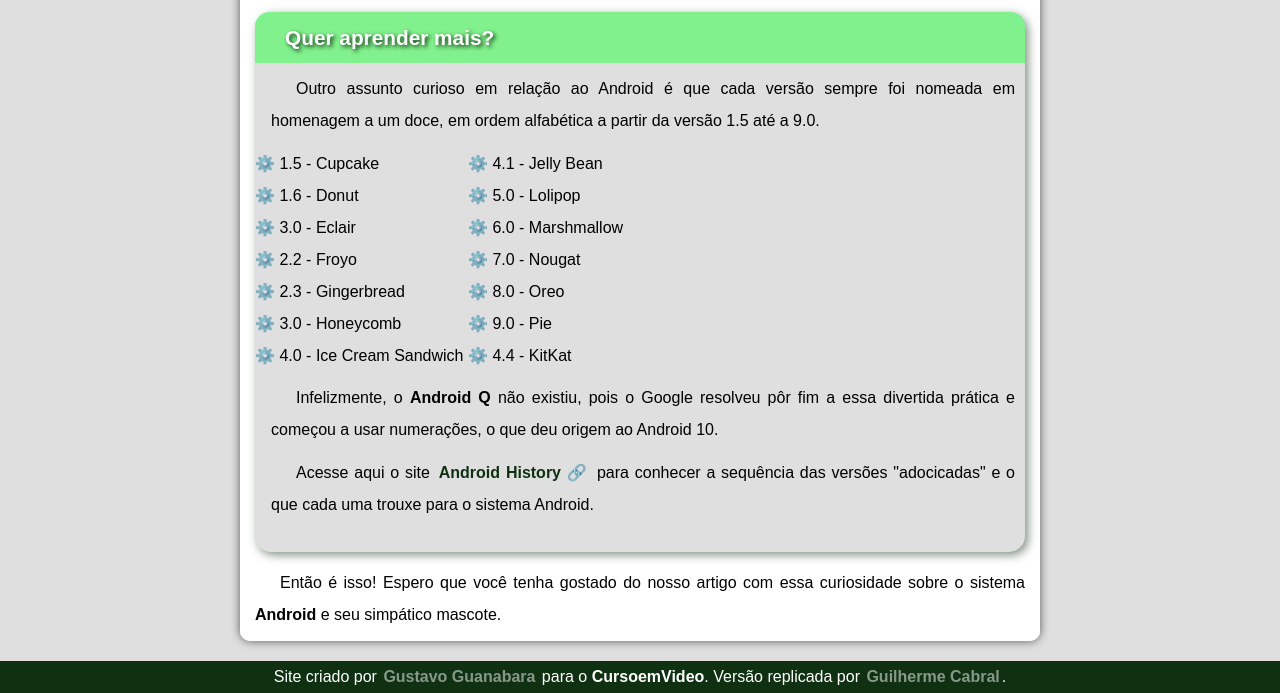
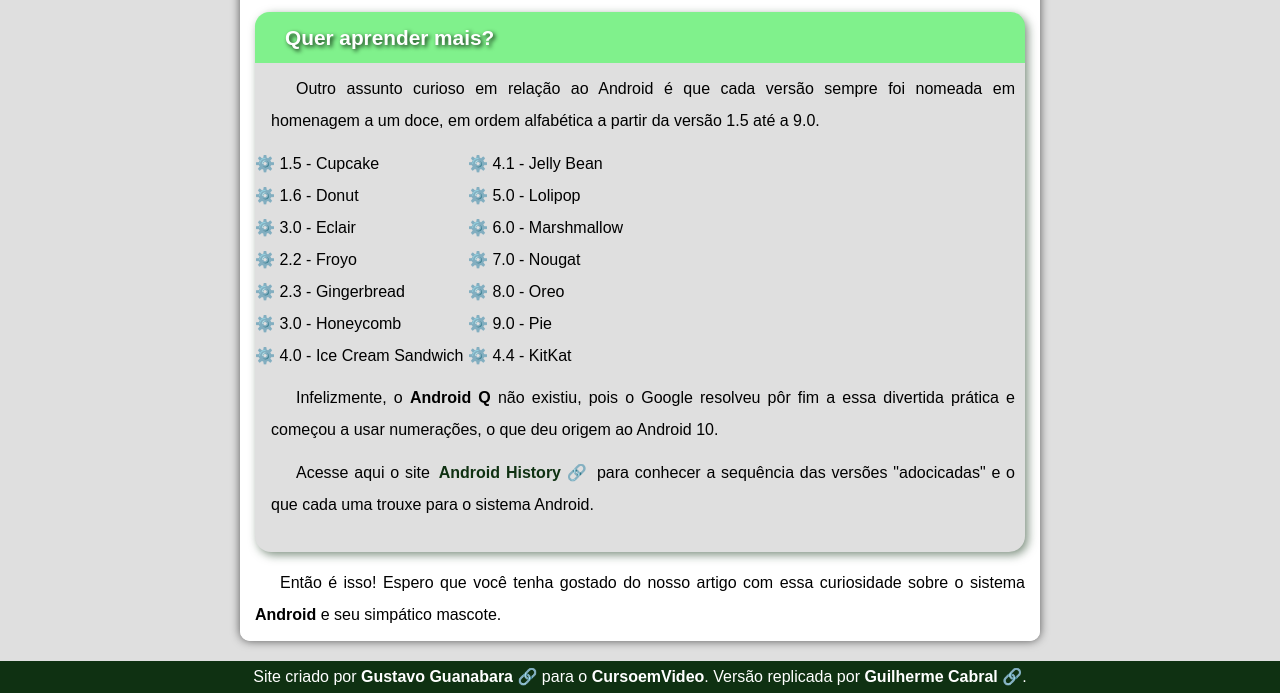
Before and after one commit to gui-cabrals/learn-android, a plain HTML site: page index.html in a window 1280 px wide. Shown: the part 2195-2888 px from the top of the page. Drawn offline with Linux system fonts and the light colour scheme; a web font is replaced by a local one.

Commit message:
footer style

```diff
--- a/style.css
+++ b/style.css
@@ -253,13 +253,9 @@ footer {
 .footlink {
     font-weight: bold;
     color: white;
-    padding: 2px;
     text-decoration: none;
-    opacity: 0.5;
 }
 
-footlink:hover {
-    text-decoration: underline;
-    opacity: 1;
-    transition: 0.3s;
+.footlink::after {
+    content: '\00A0\1F517';
 }
```
